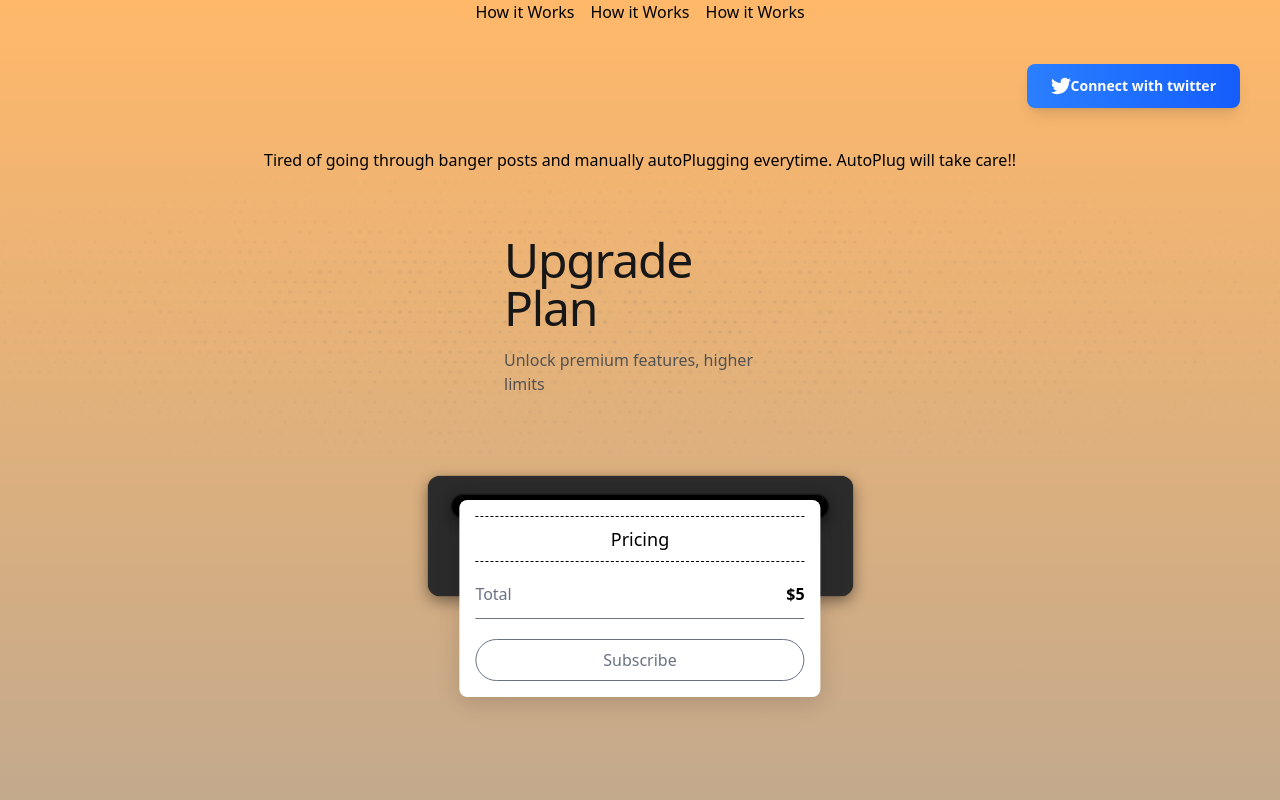
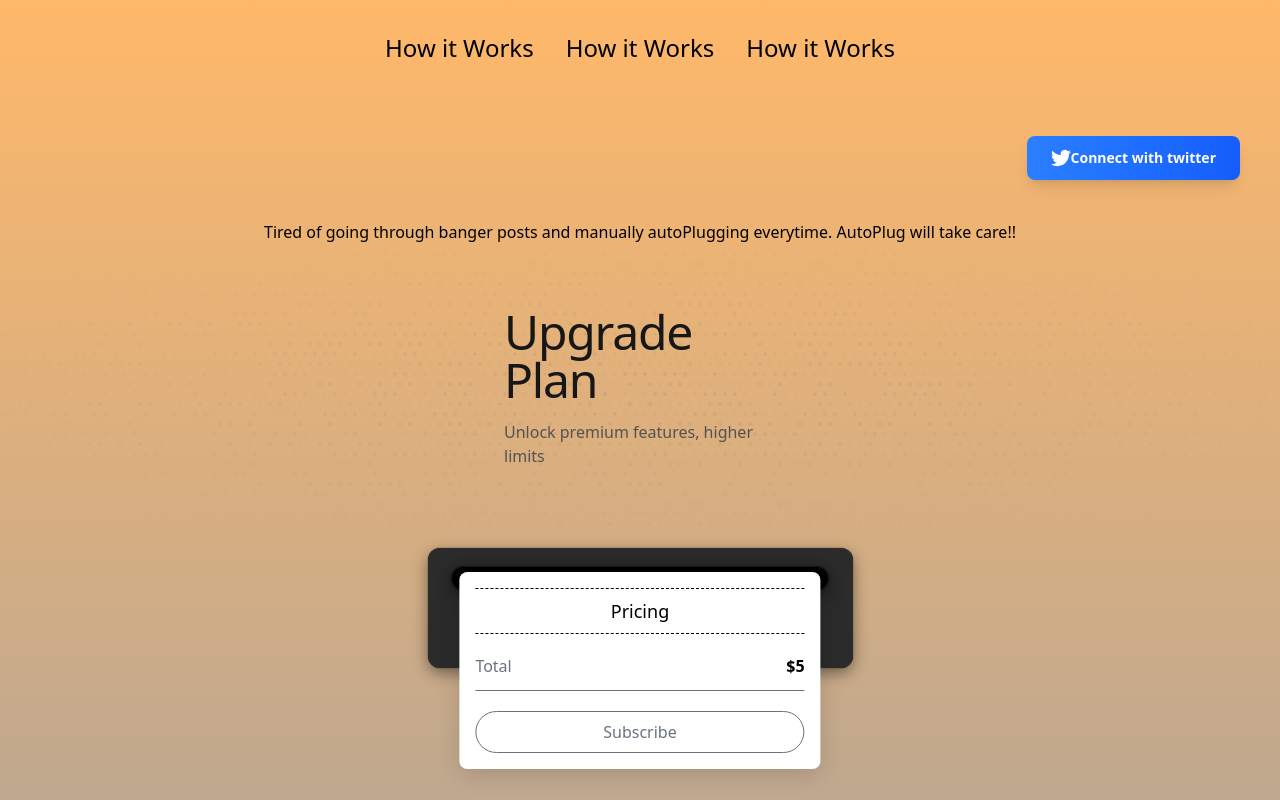
Before and after one commit to TejaswaHinduja/auto-frontend, a Next.js app: page / in a window 1280 px wide. Shown: the top 800 px of the page. Built offline with nearby package versions, Linux system fonts and the light colour scheme.

Commit message:
change navbar , tailwind nhi ho rahaa yrr

```diff
--- a/app/landing/page.tsx
+++ b/app/landing/page.tsx
@@ -6,27 +6,15 @@
 import InvoiceCard from "@/components/ui/invoice"
 import PaymentFooter from "@/components/ui/PaymentFooter"
 export function Landing(){
-    async function handlelogin(){
-        window.location.href = 'http://localhost:4000/api/auth/twitter';
-    }
+
 
     return <div className="min-h-screen bg-linear-to-b from-orange-300 to bg-neutral-400">
        <Navbar></Navbar>
-    <div className="flex w-full justify-end px-10 py-10">
-        <button className="flex  px-6 py-3 rounded-lg bg-linear-to-r from-blue-500 to-blue-600
-               hover:from-blue-600 hover:to-blue-400 text-white text-sm font-semibold
-               transition duration-300 shadow-lg hover:shadow-blue-500/50"
-        onClick={handlelogin}>
-            <svg viewBox="0 0 24 24" width="20" height="20" fill="currentColor">
-                <path d="M23.953 4.57a10 10 0 01-2.825.775 4.958 4.958 0 002.163-2.723c-.951.555-2.005.959-3.127 1.184a4.92 4.92 0 00-8.384 4.482C7.69 8.095 4.067 6.13 1.64 3.162a4.822 4.822 0 00-.666 2.475c0 1.71.87 3.213 2.188 4.096a4.904 4.904 0 01-2.228-.616v.06a4.923 4.923 0 003.946 4.827 4.996 4.996 0 01-2.212.085 4.936 4.936 0 004.604 3.417 9.867 9.867 0 01-6.102 2.105c-.39 0-.779-.023-1.17-.067a13.995 13.995 0 007.557 2.209c9.053 0 13.998-7.496 13.998-13.985 0-.21 0-.42-.015-.63A9.935 9.935 0 0024 4.59z" />
-            </svg>
-            Connect with twitter
-        </button>
-    </div>
-    <div id="about"className="flex justify-center">
+
+    <section id="about"className="flex justify-center">
         Tired of going through banger posts and manually autoPlugging everytime.
         AutoPlug will take care!!
-    </div>
+    </section>
 
     <div id="how" className="">
         <DottedGlowBackgroundDemoSecond></DottedGlowBackgroundDemoSecond>
@@ -35,7 +23,7 @@
     <div id="pricing"className=" justify-center px-4">
 
     <InvoiceCard/>
-    <PaymentFooter />
+
 
     </div>
     </div>
--- a/components/navbar.tsx
+++ b/components/navbar.tsx
@@ -2,12 +2,27 @@
 import Link from "next/link"
 
 export function Navbar(){
-
+    async function handlelogin(){
+        window.location.href = 'http://localhost:4000/api/auth/twitter';
+    }
     return (
-        <div className="flex justify-center">
-            <Link className="px-2" href="#how">How it Works</Link>
-            <Link className="px-2"  href="#about">How it Works</Link>
-            <Link className="px-2"  href="#pricing">How it Works</Link>
+        <div className="flex-row">
+            <div className="flex items-center justify-center py-8">
+            <Link className="px-4 text-2xl" href="#how">How it Works</Link>
+            <Link className="px-4 text-2xl"  href="#about">How it Works</Link>
+            <Link className="px-4 text-2xl"  href="#pricing">How it Works</Link>
+            </div>
+            <div className="flex justify-end px-10 py-10">
+            <button className="flex  px-6 py-3 rounded-lg bg-linear-to-r from-blue-500 to-blue-600
+             hover:from-blue-600 hover:to-blue-400 text-white text-sm font-semibold
+            transition duration-300 shadow-lg hover:shadow-blue-500/50"
+                onClick={handlelogin}>
+                    <svg viewBox="0 0 24 24" width="20" height="20" fill="currentColor">
+                        <path d="M23.953 4.57a10 10 0 01-2.825.775 4.958 4.958 0 002.163-2.723c-.951.555-2.005.959-3.127 1.184a4.92 4.92 0 00-8.384 4.482C7.69 8.095 4.067 6.13 1.64 3.162a4.822 4.822 0 00-.666 2.475c0 1.71.87 3.213 2.188 4.096a4.904 4.904 0 01-2.228-.616v.06a4.923 4.923 0 003.946 4.827 4.996 4.996 0 01-2.212.085 4.936 4.936 0 004.604 3.417 9.867 9.867 0 01-6.102 2.105c-.39 0-.779-.023-1.17-.067a13.995 13.995 0 007.557 2.209c9.053 0 13.998-7.496 13.998-13.985 0-.21 0-.42-.015-.63A9.935 9.935 0 0024 4.59z" />
+                    </svg>
+                    Connect with twitter
+            </button>
+            </div>
 
         </div>
     )
```
